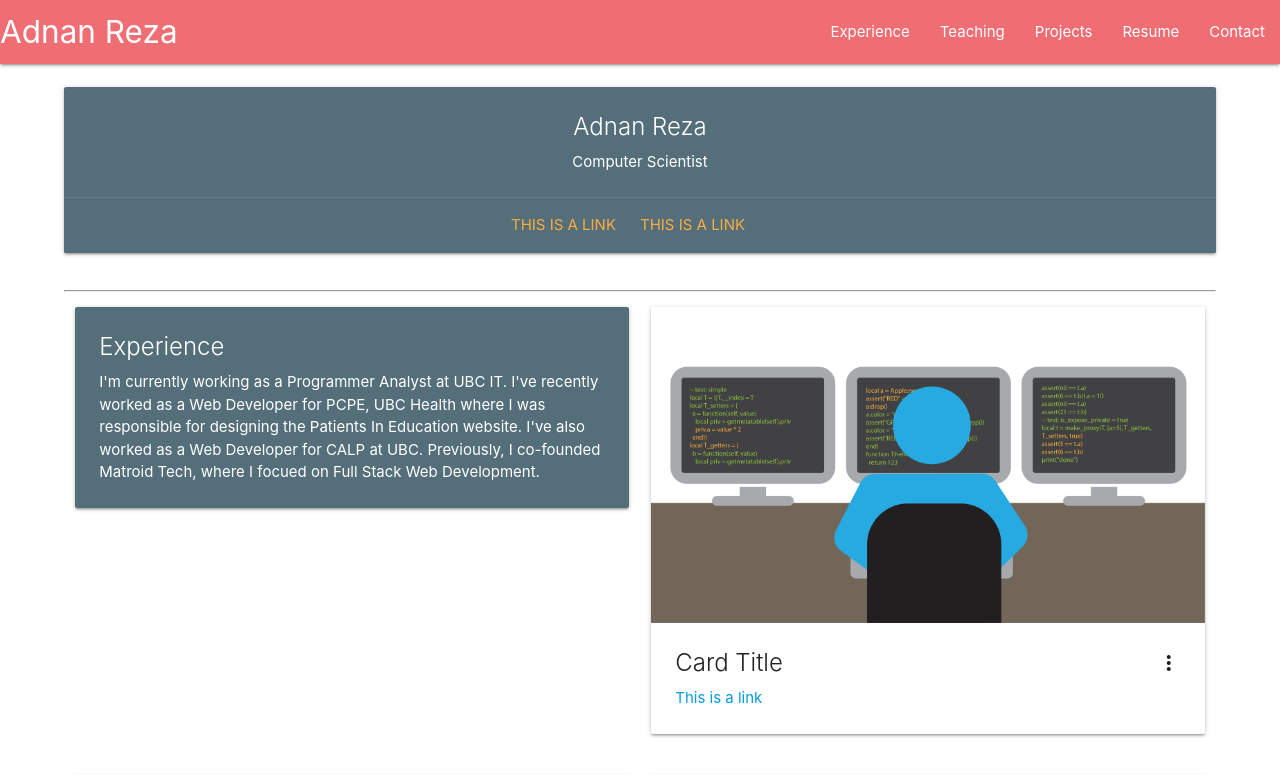
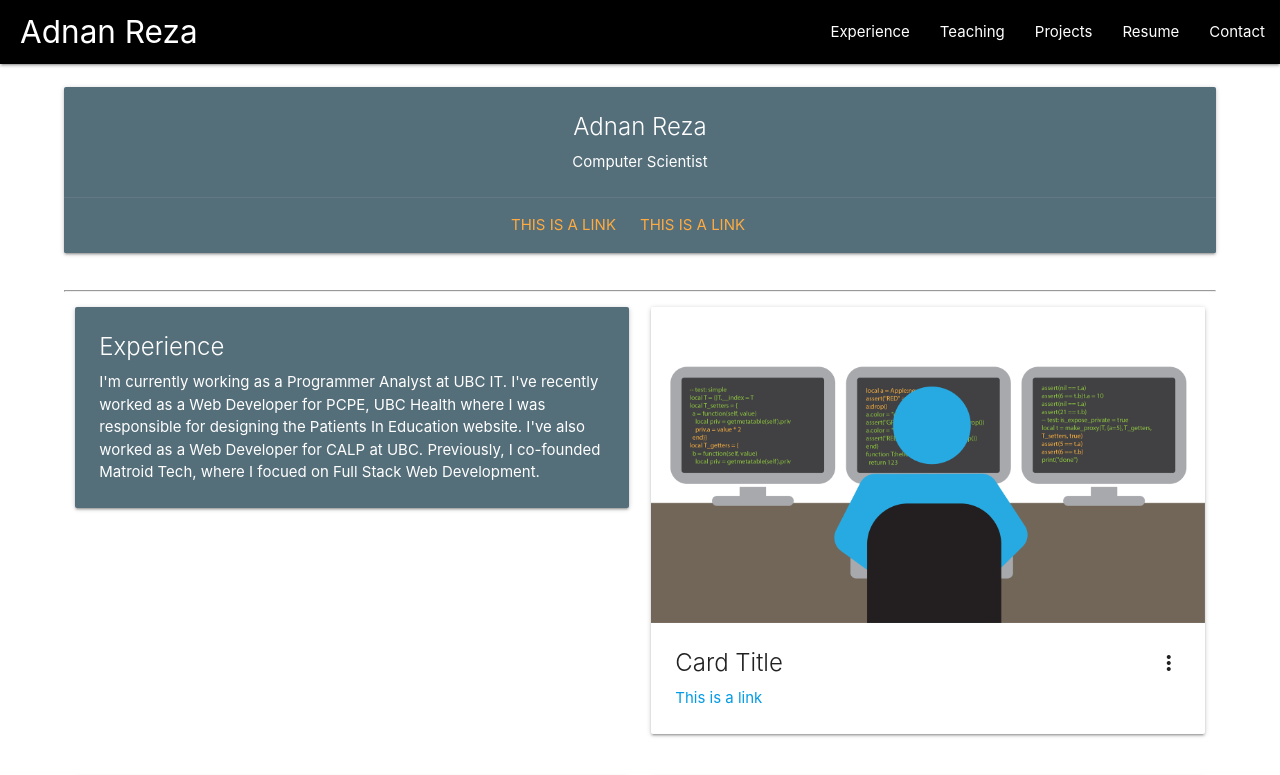
Before and after one commit to adnanreza/personal-site, a React (Create React App) app: page / in a window 1280 px wide. Shown: the top 775 px of the page. Built offline with nearby package versions, Linux system fonts and the light colour scheme; the HTML template or start-up script is replaced by a standard one.

Commit message:
Updated color and padding of navbar

```diff
--- a/src/components/layout/Navbar.js
+++ b/src/components/layout/Navbar.js
@@ -4,8 +4,8 @@ import { Link } from 'react-router-dom';
 const Navbar = () => {
   return (
     <nav>
-      <div className='nav-wrapper'>
-        <Link to='/' className='brand-logo'>
+      <div className='nav-wrapper black'>
+        <Link to='/' className='brand-logo' style={{ padding: '0 20px' }}>
           Adnan Reza
         </Link>
         <Link to='#' data-target='mobile-demo' className='sidenav-trigger'>
```
